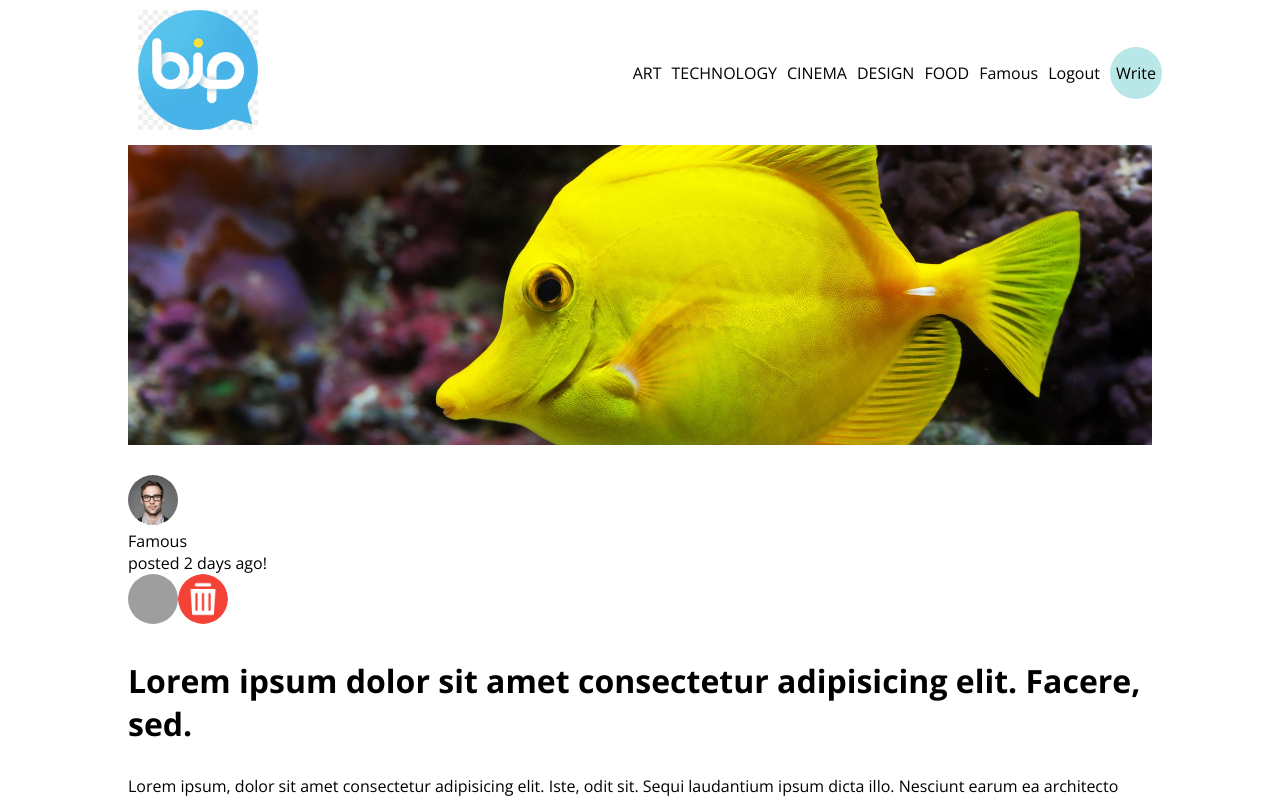
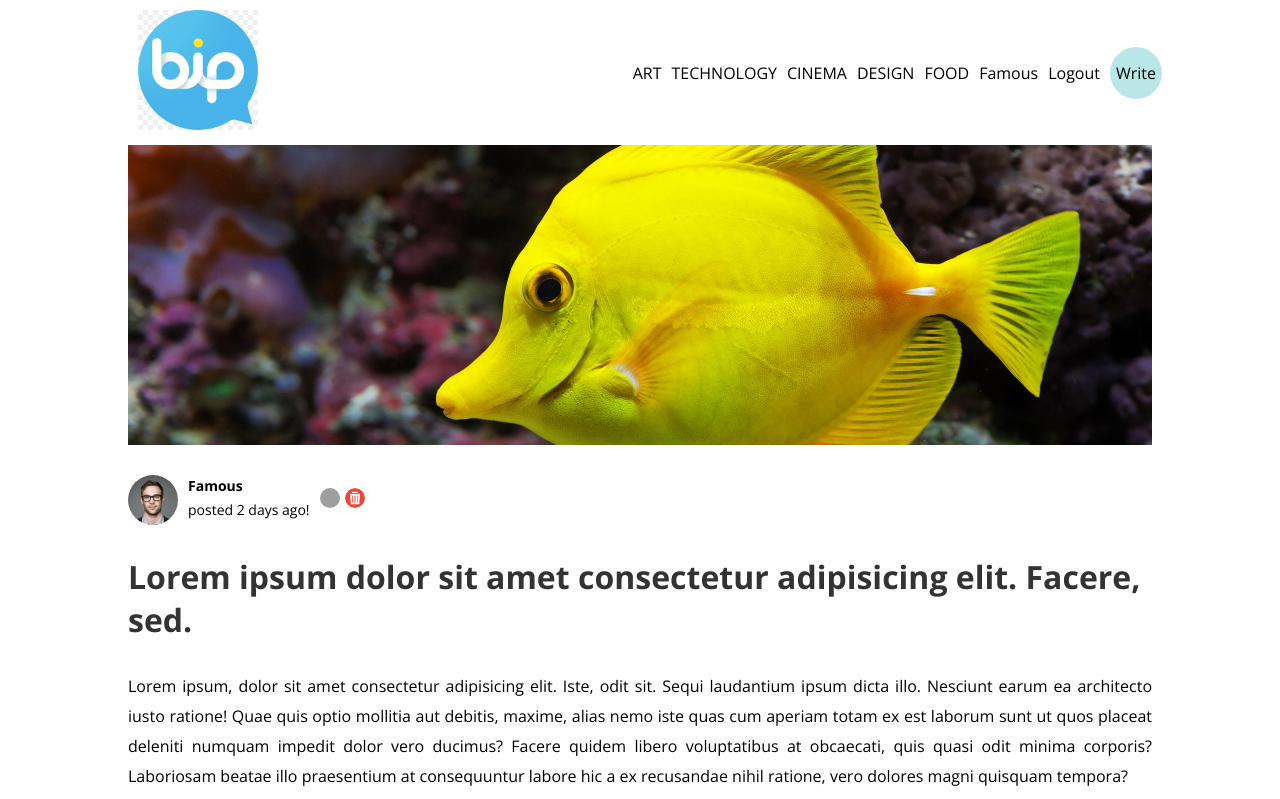
Before and after one commit to MaroufEbrahimi/BlogApp, a React (Create React App) app in the folder client/: page /post/1 in a window 1280 px wide. Shown: the top 799 px of the page. Built offline with nearby package versions, Linux system fonts and the light colour scheme; grey boxes are pictures that could not be loaded.

Commit message:
style for single

```diff
--- a/client/src/style.scss
+++ b/client/src/style.scss
@@ -167,12 +167,42 @@ $lightGreen: #b9e7e7;
         }
 
         .user {
+          display: flex;
+          align-items: center;
+          gap: 10px;
+          font-size: 14px;
+
           img {
             width: 50px;
             height: 50px;
             border-radius: 50%;
             object-fit: cover;
           }
+
+          span {
+            font-weight: bold;
+          }
+        }
+
+        .edit {
+          display: flex;
+          gap: 5px;
+
+          img {
+            width: 20px;
+            height: 20px;
+            cursor: pointer;
+          }
+        }
+
+        h1 {
+          font-size: 32px;
+          color: #333;
+        }
+
+        p {
+          text-align: justify;
+          line-height: 30px;
         }
       }
     }
```
